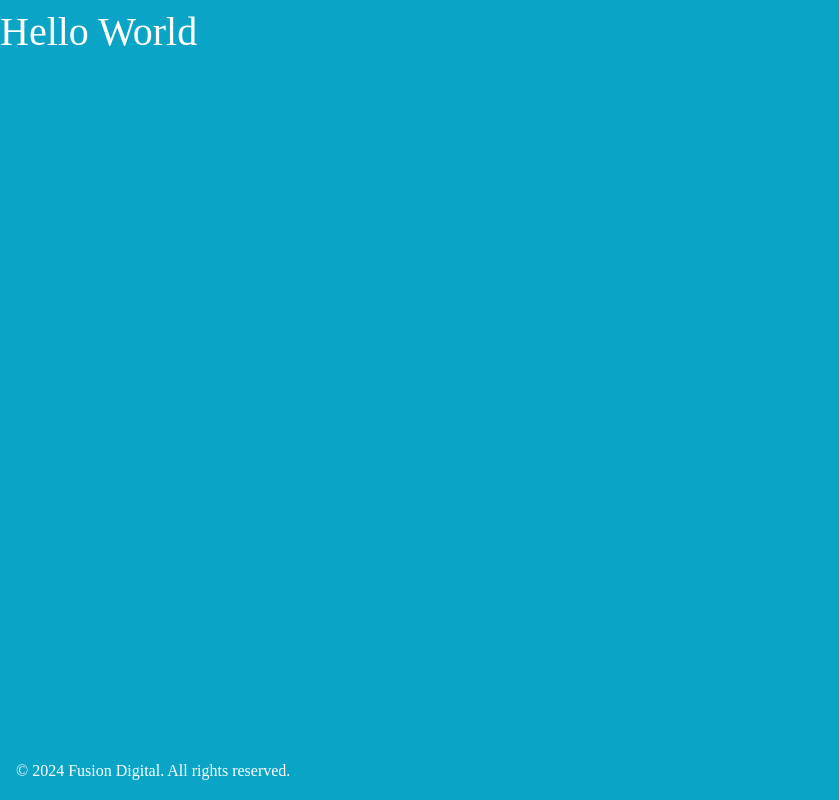
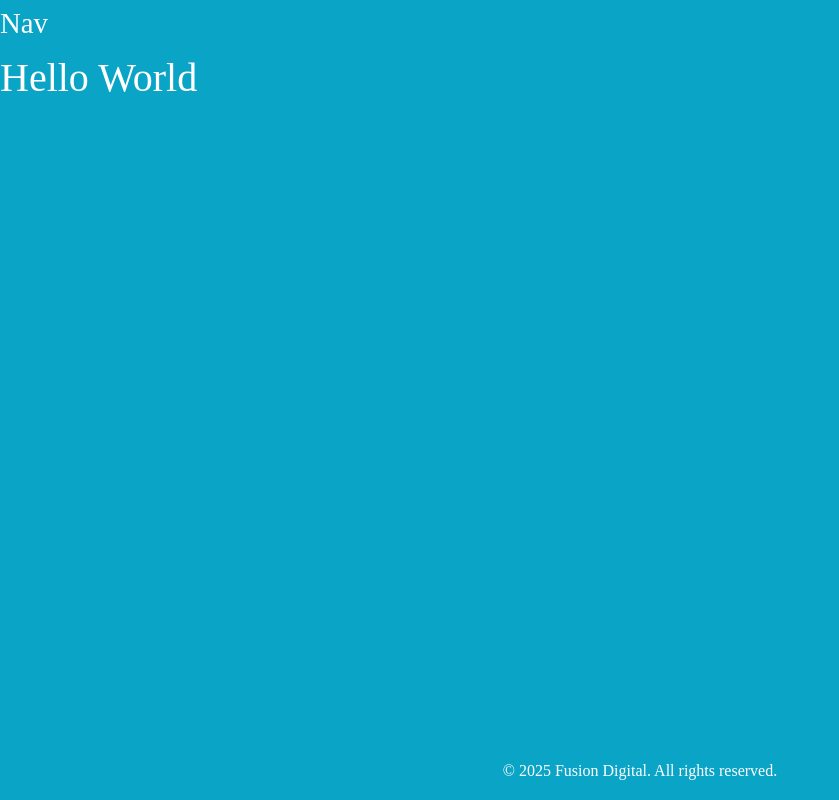
Before and after one commit to Charlirussell/Avenir-Toiture-Ouest, a React (Vite) app: page / in a window 1280 px wide. Shown: the whole page, without its empty margins (0-839 px from the left). Built offline with nearby package versions, Linux system fonts and the light colour scheme.

Commit message:
Add NavBar component and update app layout

```diff
--- a/src/components/App/App.jsx
+++ b/src/components/App/App.jsx
@@ -1,15 +1,17 @@
 import { Routes, Route } from 'react-router-dom';
 
+import NavBar from '../NavBar/NavBar';
 import Home from '../Home/Home';
 import Footer from '../Footer/Footer';
 import UnderConstruction from '../UnderConstruction/UnderConstruction';
 
 import './App.scss';
 
+
 const App = () => {
 
   const isUnderConstruction =
-    import.meta.env.VITE_UNDER_CONSTRUCTION === "true";
+    import.meta.env.VITE_UNDER_CONSTRUCTION === "false";
 
   return (
     <div className="app">
@@ -19,6 +21,7 @@ const App = () => {
         </Routes>
       ) : (
         <>
+          <NavBar />
           <Routes>
             <Route path="/" element={<Home />} />
           </Routes>
--- a/src/components/Footer/Footer.jsx
+++ b/src/components/Footer/Footer.jsx
@@ -4,7 +4,7 @@ const Footer = () => {
     return (
         <>
         <div className='footer'>
-            <div><p>&copy; 2024 <a href="https://fusiondigital.fr" target="_blank" rel="noopener noreferrer">Fusion Digital</a>. All rights reserved.</p></div>
+            <div><p>&copy; 2025 <a href="https://fusiondigital.fr" target="_blank" rel="noopener noreferrer">Fusion Digital</a>. All rights reserved.</p></div>
         </div>
         </>
     )
--- a/src/components/Footer/Footer.scss
+++ b/src/components/Footer/Footer.scss
@@ -3,4 +3,5 @@
 .footer {
   margin-top: auto;
   padding: 1rem;
+  align-self: center;
 }
--- /dev/null
+++ b/src/components/NavBar/NavBar.jsx
@@ -0,0 +1,11 @@
+import './NavBar.scss';
+
+const NavBar = () => {
+    return (
+        <div className='navbar'>
+            <h3>Nav</h3>
+        </div>
+    )
+}
+
+export default NavBar;
```
Also changed, not shown: src/components/NavBar/NavBar.scss (added).
